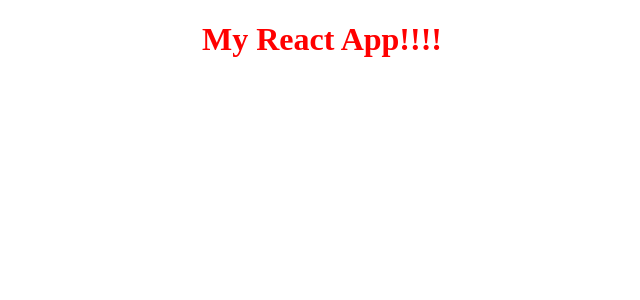
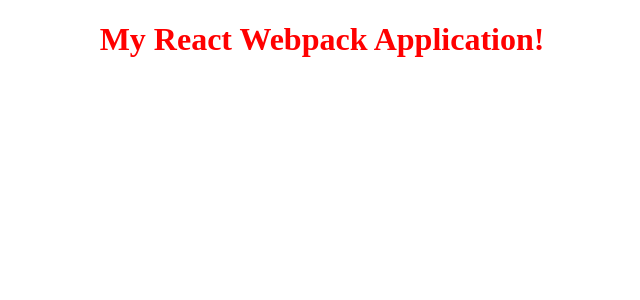
Before and after one commit to Kiselb/cellular-automaton, a React app: page / in a window 1280 px wide. Shown: the top 300 px of the page, without its empty margins (318-958 px from the left). Built offline with nearby package versions, Linux system fonts and the light colour scheme.

Commit message:
Check Husky Hooks 20220122 18:25

```diff
--- a/declarations.d.ts
+++ b/declarations.d.ts
@@ -1 +1 @@
-declare module '*.css';
+declare module "*.css";
--- a/package.json
+++ b/package.json
@@ -1,7 +1,7 @@
 {
-  "name": "react-template",
+  "name": "cellular-automaton",
   "version": "1.0.0",
-  "description": "React template",
+  "description": "React Application Cellular Automaton",
   "main": "index.js",
   "scripts": {
     "start": "webpack serve --mode development --hot",
--- a/src/components/App.tsx
+++ b/src/components/App.tsx
@@ -2,7 +2,7 @@
 import Test from "./widget";
 
 //import "../styles/App.css";
-import styles from './App.module.css';
+import styles from "./App.module.css";
 
 class App extends Component {
   constructor(props: any) {
@@ -12,7 +12,7 @@
   render() {
     return (
       <div>
-        <h1 className={styles.header}>My React App!!!!</h1>
+        <h1 className={styles.header}>My React Webpack Application!</h1>
       </div>
     );
   }
```
